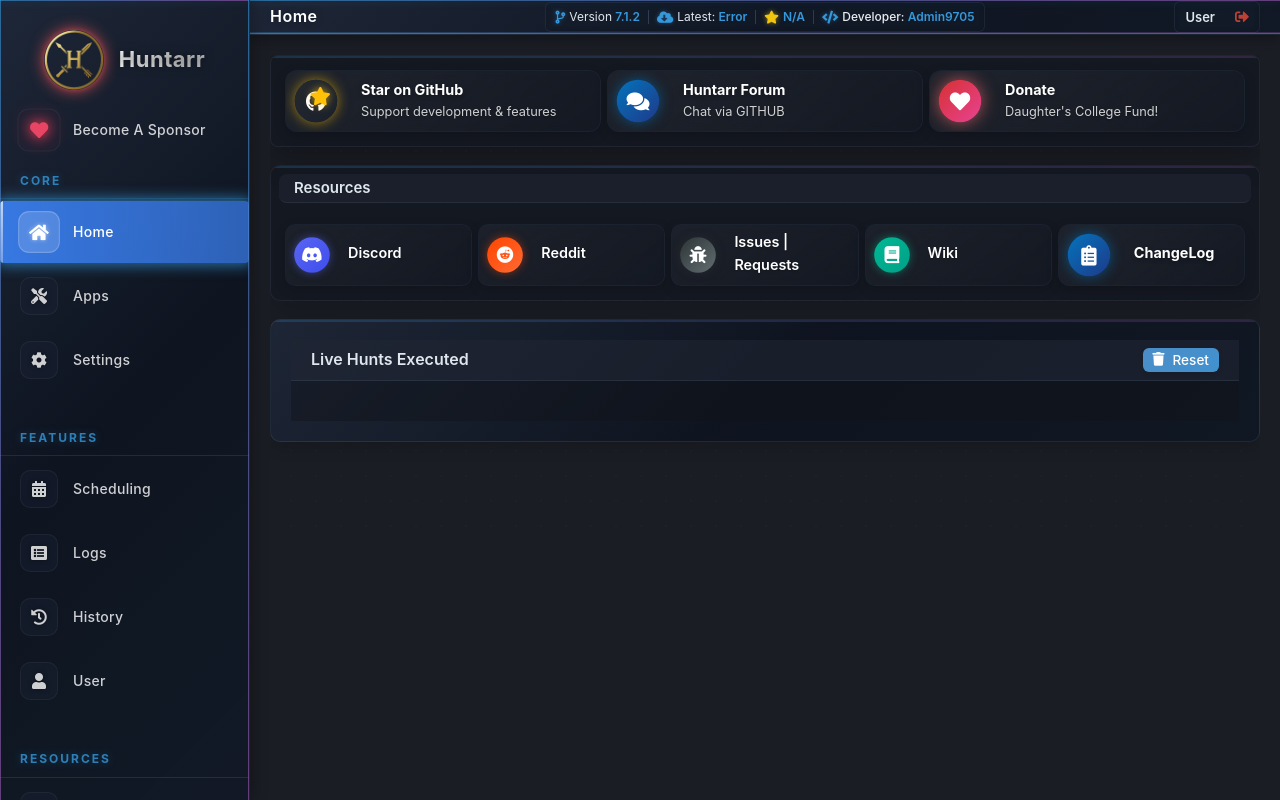
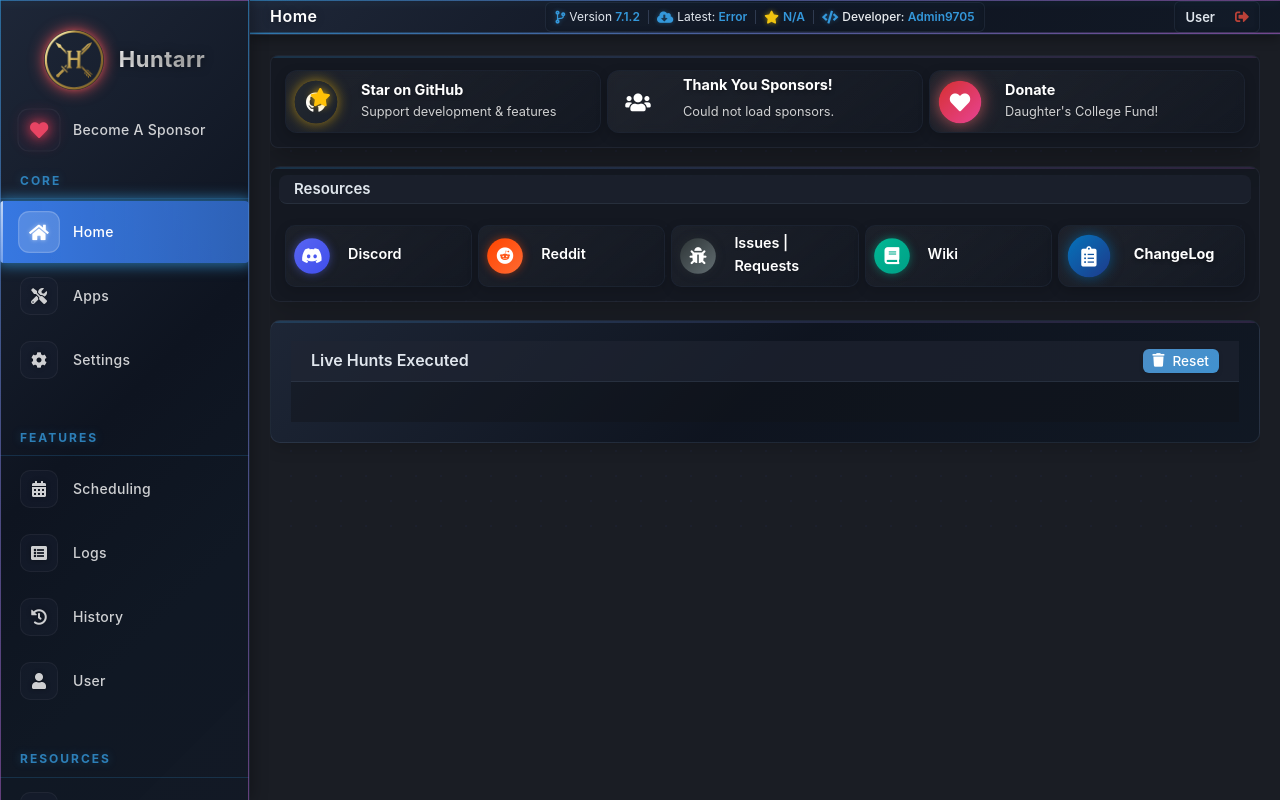
Before and after one commit to KevinSawickim/Huntarr.io, a Python web app: template frontend/templates/index.html in a window 1280 px wide. Run offline with Jinja, Linux system fonts and the light colour scheme; the template is opened without the code that fills it, so the values that code supplies are empty.

Commit message:
feat: Restore GitHub sponsors display feature

```diff
--- a/frontend/templates/components/home_section.html
+++ b/frontend/templates/components/home_section.html
@@ -79,6 +79,32 @@
         .stats-card .card-header .action-button {
             padding: 4px 10px !important; /* Smaller button padding */
             font-size: 0.85em !important; /* Smaller font size */
+        }
+
+        /* Sponsor Widget Styles */
+        .sponsor-widget .link-description {
+            display: flex;
+            align-items: center;
+            justify-content: center; /* Center if only one sponsor or as placeholder */
+            min-height: 30px; /* Ensure space for avatar and name */
+            text-align: center;
+        }
+        .sponsor-widget .sponsor-item {
+            display: flex;
+            align-items: center;
+            text-decoration: none;
+            color: inherit;
+        }
+        .sponsor-widget .sponsor-avatar {
+            width: 24px; /* Adjust size as needed, keep it small */
+            height: 24px;
+            border-radius: 50%;
+            margin-right: 8px;
+            border: 1px solid #ddd; /* Optional: adds a light border */
+        }
+        .sponsor-widget .sponsor-name {
+            font-size: 0.9em;
+            font-weight: 500;
         }
     </style>
     <div class="dashboard-grid stack-layout mobile-scrollable">
@@ -96,15 +122,17 @@
                             <span class="link-description">Support development &amp; features</span>
                         </div>
                     </a>
-                    <a href="https://github.com/plexguide/Huntarr.io/discussions" target="_blank" class="support-link forum">
-                        <div class="icon-container forum-icon">
-                            <i class="fas fa-comments"></i>
+                    <div id="sponsor-widget-container" class="support-link sponsor-widget">
+                        <div class="icon-container sponsor-icon">
+                            <i class="fas fa-users"></i>
                         </div>
                         <div class="link-details">
-                            <span class="link-title">Huntarr Forum</span>
-                            <span class="link-description">Chat via GITHUB</span>
-                        </div>
-                    </a>
+                            <span class="link-title">Thank You Sponsors!</span>
+                            <div id="rotating-sponsor-content" class="link-description">
+                                <!-- JavaScript will inject sponsor name/avatar here -->
+                            </div>
+                        </div>
+                    </div>
                     <a href="https://donate.plex.one" target="_blank" class="support-link donate">
                         <div class="icon-container donate-icon">
                             <i class="fas fa-heart"></i>
@@ -1517,3 +1545,69 @@
         // App cards are no longer clickable
     });
 </script>
+
+<script>
+document.addEventListener('DOMContentLoaded', function() {
+    const sponsorContainer = document.getElementById('rotating-sponsor-content');
+    let sponsors = [];
+    let currentSponsorIndex = 0;
+    let intervalId = null;
+
+    async function fetchSponsors() {
+        try {
+            const response = await fetch('/api/github_sponsors');
+            if (!response.ok) {
+                throw new Error(`HTTP error! status: ${response.status}`);
+            }
+            sponsors = await response.json();
+            if (sponsors && sponsors.length > 0) {
+                // Display up to 10 sponsors as per preference
+                sponsors = sponsors.slice(0, 10);
+                startRotation();
+            } else {
+                sponsorContainer.innerHTML = 'No sponsors to display currently.';
+            }
+        } catch (error) {
+            console.error('Error fetching GitHub sponsors:', error);
+            sponsorContainer.innerHTML = 'Could not load sponsors.';
+        }
+    }
+
+    function displaySponsor() {
+        if (!sponsors || sponsors.length === 0) return;
+
+        const sponsor = sponsors[currentSponsorIndex];
+        sponsorContainer.innerHTML = `
+            <a href="${sponsor.url || '#'}" target="_blank" class="sponsor-item" title="Visit ${sponsor.name}'s GitHub profile">
+                <img src="${sponsor.avatar_url}" alt="${sponsor.name}'s avatar" class="sponsor-avatar">
+                <span class="sponsor-name">${sponsor.name}</span>
+            </a>
+        `;
+    }
+
+    function rotateSponsor() {
+        currentSponsorIndex = (currentSponsorIndex + 1) % sponsors.length;
+        displaySponsor();
+    }
+
+    function startRotation() {
+        if (sponsors.length > 0) {
+            // Display the first sponsor immediately
+            displaySponsor();
+            // If more than one sponsor, start rotating every 5 seconds (5000ms)
+            if (sponsors.length > 1) {
+                 // Clear any existing interval before starting a new one
+                if (intervalId) {
+                    clearInterval(intervalId);
+                }
+                intervalId = setInterval(rotateSponsor, 5000);
+            }
+        } else {
+            sponsorContainer.innerHTML = 'Thank you to all our sponsors!'; // Fallback if no sponsors loaded but API call was 'successful'
+        }
+    }
+
+    fetchSponsors();
+});
+</script>
+</section>
```
Also changed, not shown: src/primary/web_server.py (+71 -0 lines).
